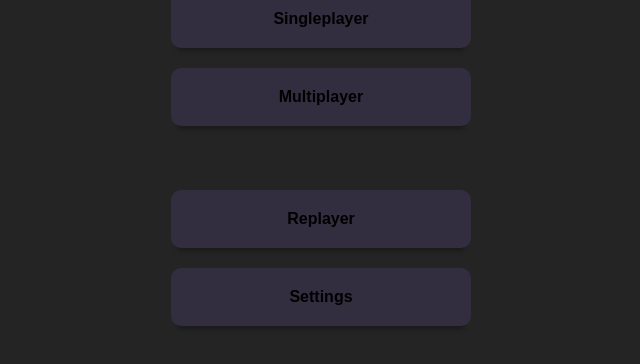
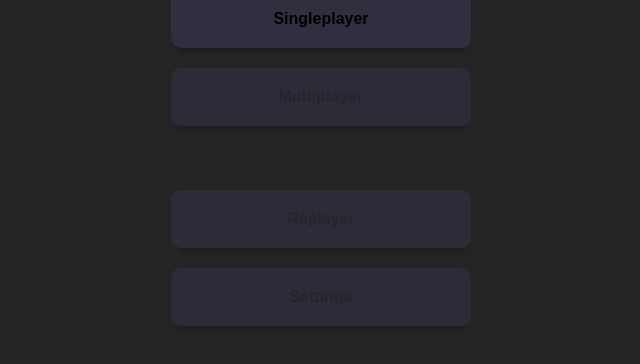
Before and after one commit to RAPrograms/Tic-Tac-Toe-Web-Client, a Svelte app: page / in a window 1280 px wide. Shown: the part 304-668 px from the top of the page, without its empty margins (319-959 px from the left). Built offline with nearby package versions, Linux system fonts and the light colour scheme.

Commit message:
Added button enable system

```diff
--- a/src/components/Button.svelte
+++ b/src/components/Button.svelte
@@ -1,7 +1,7 @@
 <script lang="ts">
-    import type { Snippet } from "svelte";
+    import { onMount, type Snippet } from "svelte";
 
-    const { children, onclick = () => {} } : { children: Snippet, onclick: () => void | undefined } = $props()
+    const { children, onclick = () => {}, enabled = true } : { children: Snippet, onclick: () => void | undefined, enabled: Promise<boolean> | boolean | undefined } = $props()
 
     function handleClick(e: Event){
         const target: HTMLElement = e.target as HTMLElement
@@ -11,9 +11,21 @@
 
         onclick()
     }
+
+    let disabled = $state(true)
+
+    onMount(async () => {
+        if(!(enabled instanceof Promise)){
+            disabled = !enabled
+            return
+        }
+
+        disabled = !(await enabled)
+    })
+
 </script>
 
-<button onclick={handleClick}>{@render children()}</button>
+<button {disabled} onclick={handleClick}>{@render children()}</button>
 
 <style lang="scss">
     @import "../variables.scss";
@@ -27,9 +39,14 @@
         position: relative;
         font-weight: bold;
         overflow: hidden;
-        cursor: pointer;
         border: none;
         width: 100%;
+
+        &:disabled{opacity: .7; }
+        &:not(:disabled){
+            transition: 300ms opacity ease-out;
+            cursor: pointer;
+        }
 
         &::after{
             background-color: rgba(0, 0, 0, 0.267);
--- a/src/screens/MainMenu.svelte
+++ b/src/screens/MainMenu.svelte
@@ -3,6 +3,7 @@
     import { screen } from "../lib/state";
 
     import Button from "../components/Button.svelte";
+
 </script>
 
 <div class="screen" transition:fade>
@@ -11,11 +12,11 @@
         <h1>TIC TAC TOE</h1>
     </header>
     <main>
-        <Button onclick={() => {screen.set("singleplayer")}}>Singleplayer</Button>
-        <Button onclick={() => {}}>Multiplayer</Button>
+        <Button onclick={() => {screen.set("singleplayer")}} enabled={true}>Singleplayer</Button>
+        <Button onclick={() => {}} enabled={false}>Multiplayer</Button>
         <br>
-        <Button onclick={() => {}}>Replayer</Button>
-        <Button onclick={() => {}}>Settings</Button>
+        <Button onclick={() => {}} enabled={false}>Replayer</Button>
+        <Button onclick={() => {}} enabled={false}>Settings</Button>
     </main>
 </div>
 
--- a/src/screens/SinglePlayer.svelte
+++ b/src/screens/SinglePlayer.svelte
@@ -22,13 +22,13 @@
         <Board instance={gameInstance} />
 
         <div class="bnt">
-            <Button onclick={() => {gameInstance!.reset()}}>Restart</Button>
+            <Button onclick={() => {gameInstance!.reset()}} enabled={true}>Restart</Button>
         </div>
     </MenuLayout>
 {:else}
     <MenuLayout title="Singleplayer" onExit={() => screen.set("main")}>
         <div class="bnt">
-            <Button onclick={() => {
+            <Button enabled={true} onclick={() => {
                 gameInstance = GameInstance.new(3)
                 turn = gameInstance.turn
             }}>New Game</Button>
```
